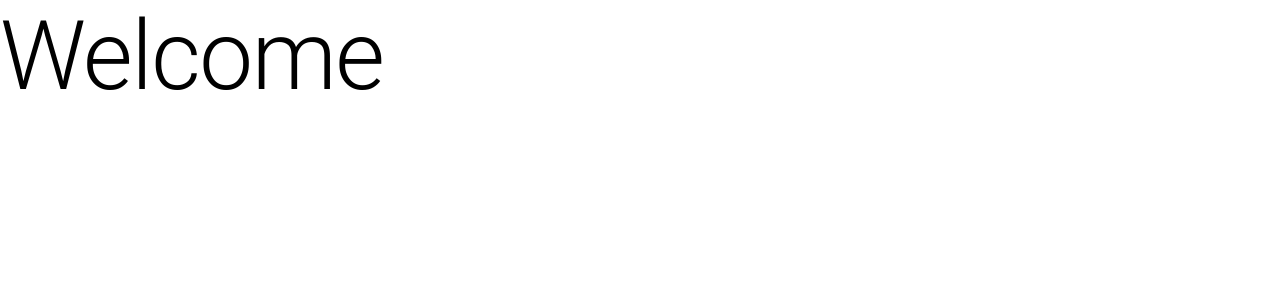
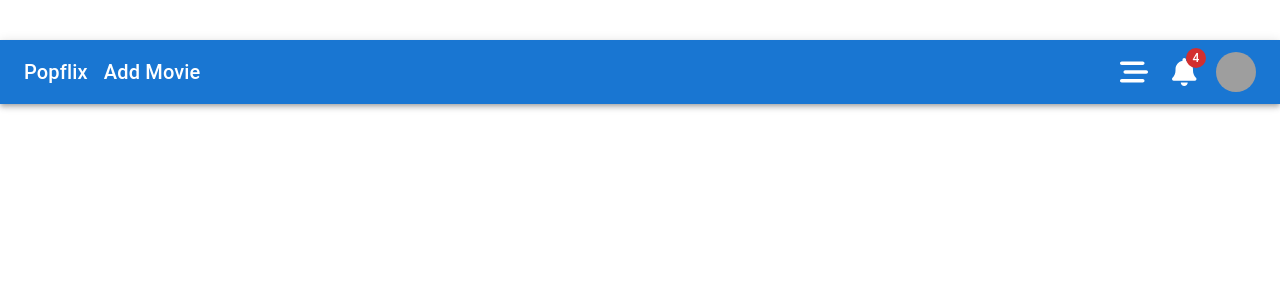
Before and after one commit to francoromerobrewer12/ideas-movieapp, a Next.js app: page / in a window 1280 px wide. Shown: the top 300 px of the page. Built offline with nearby package versions, Linux system fonts and the light colour scheme; grey boxes are pictures that could not be loaded.

Commit message:
Appbar added as Navbar and first changes applied

```diff
--- /dev/null
+++ b/components/Navbar/Navbar.jsx
@@ -0,0 +1,163 @@
+import React, { useState } from "react";
+import { styled, alpha } from "@mui/material/styles";
+import AppBar from "@mui/material/AppBar";
+import Box from "@mui/material/Box";
+import Toolbar from "@mui/material/Toolbar";
+import IconButton from "@mui/material/IconButton";
+import Typography from "@mui/material/Typography";
+import InputBase from "@mui/material/InputBase";
+import Menu from "@mui/material/Menu";
+import { Avatar, Badge, MenuItem } from "@mui/material";
+import { FontAwesomeIcon } from "@fortawesome/react-fontawesome";
+import { faBarsStaggered } from "@fortawesome/free-solid-svg-icons";
+import { faBell } from "@fortawesome/free-solid-svg-icons";
+
+function Navbar() {
+  const [anchorEl, setAnchorEl] = useState(null);
+  const [mobileMoreAnchorEl, setMobileMoreAnchorEl] = useState(null);
+
+  const isMenuOpen = Boolean(anchorEl);
+  const isMobileMenuOpen = Boolean(mobileMoreAnchorEl);
+
+  const handleProfileMenuOpen = (event) => {
+    setAnchorEl(event.currentTarget);
+  };
+
+  const handleMobileMenuClose = () => {
+    setMobileMoreAnchorEl(null);
+  };
+
+  const handleMenuClose = () => {
+    setAnchorEl(null);
+    handleMobileMenuClose();
+  };
+
+  const handleMobileMenuOpen = (event) => {
+    setMobileMoreAnchorEl(event.currentTarget);
+  };
+
+  const menuId = "primary-search-account-menu";
+  const renderMenu = (
+    <Menu
+      anchorEl={anchorEl}
+      anchorOrigin={{
+        vertical: "top",
+        horizontal: "right",
+      }}
+      id={menuId}
+      keepMounted
+      transformOrigin={{
+        vertical: "top",
+        horizontal: "right",
+      }}
+      open={isMenuOpen}
+      onClose={handleMenuClose}
+    >
+      <MenuItem onClick={handleMenuClose}>Profile</MenuItem>
+      <MenuItem onClick={handleMenuClose}>My account</MenuItem>
+    </Menu>
+  );
+
+  const mobileMenuId = "primary-search-account-menu-mobile";
+  const renderMobileMenu = (
+    <Menu
+      anchorEl={mobileMoreAnchorEl}
+      anchorOrigin={{
+        vertical: "top",
+        horizontal: "right",
+      }}
+      id={mobileMenuId}
+      keepMounted
+      transformOrigin={{
+        vertical: "top",
+        horizontal: "right",
+      }}
+      open={isMobileMenuOpen}
+      onClose={handleMobileMenuClose}
+    >
+      <MenuItem>
+        <IconButton size="large" aria-label="show 4 new mails" color="inherit">
+          <Badge badgeContent={4} color="error">
+            <Typography>hola</Typography>
+          </Badge>
+        </IconButton>
+        <p>Messages</p>
+      </MenuItem>
+      <MenuItem>
+        <IconButton
+          size="large"
+          aria-label="show 17 new notifications"
+          color="inherit"
+        >
+          <Badge badgeContent={17} color="error">
+            <Typography>hola</Typography>
+          </Badge>
+        </IconButton>
+        <p>Notifications</p>
+      </MenuItem>
+      <MenuItem onClick={handleProfileMenuOpen}>
+        <IconButton
+          size="large"
+          aria-label="account of current user"
+          aria-controls="primary-search-account-menu"
+          aria-haspopup="true"
+          color="inherit"
+        >
+          <Typography>hola</Typography>
+        </IconButton>
+        <p>Profile</p>
+      </MenuItem>
+    </Menu>
+  );
+
+  return (
+    <Box sx={{ flexGrow: 1, mt: { xs: "none", sm: 5 } }}>
+      <AppBar position="static">
+        <Toolbar>
+          <Typography variant="h6" noWrap component="div" sx={{ mr: 2 }}>
+            Popflix
+          </Typography>
+          <Typography
+            variant="h6"
+            noWrap
+            component="div"
+            sx={{ display: { xs: "none", sm: "block" }, mr: 2 }}
+          >
+            Add Movie
+          </Typography>
+
+          <Box sx={{ flexGrow: 1 }} />
+          <Box>
+            <IconButton
+              size="large"
+              edge="start"
+              color="inherit"
+              aria-label="open drawer"
+              onClick={handleMobileMenuOpen}
+            >
+              <FontAwesomeIcon icon={faBarsStaggered} />
+            </IconButton>
+            <IconButton
+              size="large"
+              aria-label="show 4 new mails"
+              color="inherit"
+            >
+              <Badge badgeContent={4} color="error">
+                <FontAwesomeIcon icon={faBell} />
+              </Badge>
+            </IconButton>
+          </Box>
+          <Box sx={{ ml: 1 }}>
+            <IconButton onClick={handleMobileMenuOpen} sx={{ p: 0 }}>
+              <Avatar alt="Remy Sharp" src="/static/images/avatar/2.jpg" />
+            </IconButton>
+          </Box>
+        </Toolbar>
+      </AppBar>
+      {renderMobileMenu}
+      {renderMenu}
+    </Box>
+  );
+}
+
+export default Navbar;
--- a/package.json
+++ b/package.json
@@ -10,6 +10,9 @@
   "dependencies": {
     "@emotion/react": "^11.7.1",
     "@emotion/styled": "^11.6.0",
+    "@fortawesome/fontawesome-svg-core": "^1.3.0",
+    "@fortawesome/free-solid-svg-icons": "^6.0.0",
+    "@fortawesome/react-fontawesome": "^0.1.17",
     "@mui/material": "^5.4.1",
     "next": "12.0.10",
     "react": "17.0.2",
--- a/pages/index.js
+++ b/pages/index.js
@@ -1,5 +1,7 @@
 import Head from "next/head";
 import { Typography } from "@mui/material";
+
+import Navbar from "../components/Navbar/Navbar.jsx";
 
 export default function Home() {
   return (
@@ -9,9 +11,7 @@ export default function Home() {
         <meta name="description" content="Generated by create next app" />
       </Head>
 
-      <Typography variant="h1" component="div" gutterBottom>
-        Welcome
-      </Typography>
+      <Navbar />
     </div>
   );
 }
```
Also changed, not shown: 2 other files (tests, documents, lock files or other folders).
